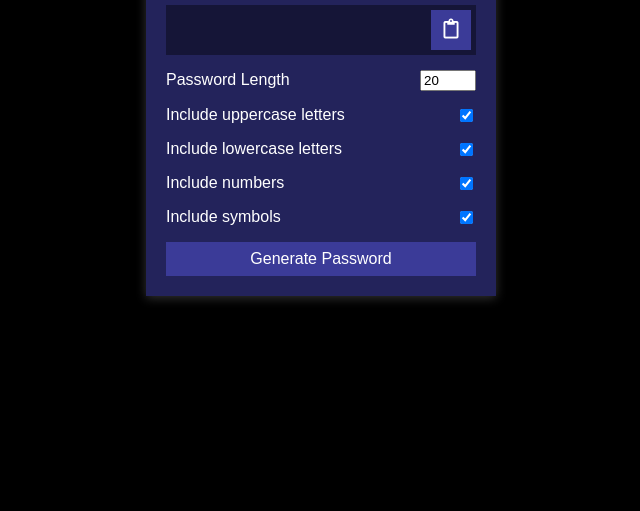
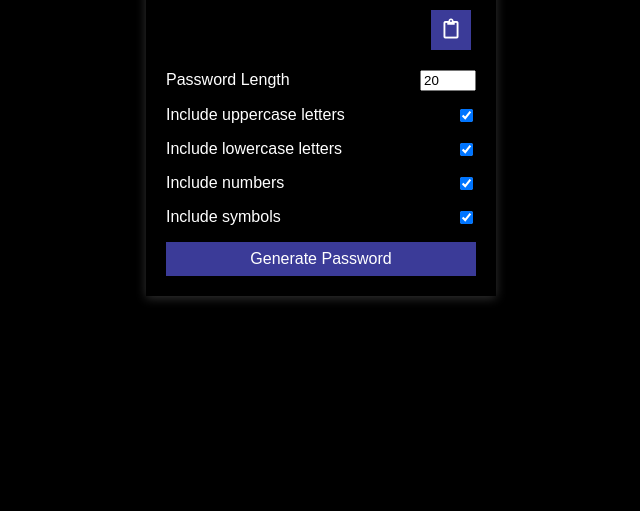
Before and after one commit to daxoron/project, a plain HTML site: page MiniProjects/password-generator/index.html in a window 1280 px wide. Shown: the part 289-800 px from the top of the page, without its empty margins (319-959 px from the left). Drawn offline with Linux system fonts and the light colour scheme; a web font is replaced by a local one.

Commit message:
Update style.css

```diff
--- a/MiniProjects/password-generator/style.css
+++ b/MiniProjects/password-generator/style.css
@@ -24,7 +24,7 @@ h2 {
 }
 
 .container {
-  background-color: #23235b;
+  background-color: #000000;
   box-shadow: 0px 2px 10px rgba(255, 255, 255, 0.2);
   padding: 20px;
   width: 350px;
```
